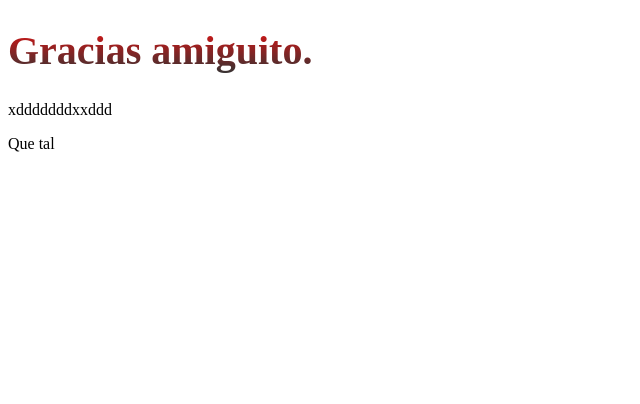
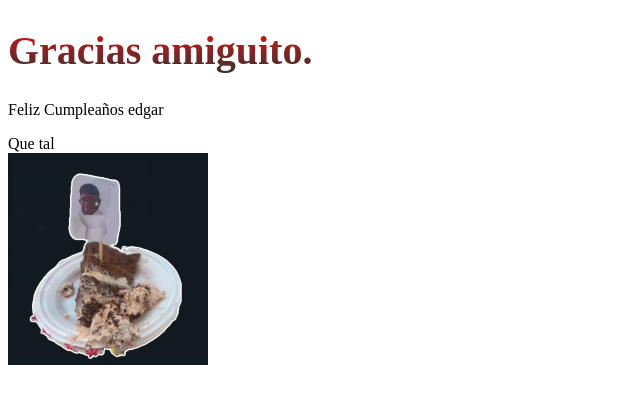
Before and after one commit to Jeanca21prog/Web, a plain HTML site: page index.html in a window 1280 px wide. Shown: the whole page, without its empty margins (0-640 px from the left). Drawn offline with Linux system fonts and the light colour scheme.

Commit message:
Proyecto serio parte1

```diff
--- a/index.html
+++ b/index.html
@@ -4,11 +4,13 @@
     <meta charset="UTF-8">
     <meta name="viewport" content="width=device-width, initial-scale=1.0">
     <link rel="stylesheet" href="style.css">
+
     <title>Document</title>
 </head>
 <body>
     <h1>Gracias amiguito.</h1>
-    <p>xdddddddxxddd</p>
+    <p>Feliz Cumpleaños edgar</p>
     <div>Que tal</div>
+    <img src="tORTA.PNG" alt="Graciasamiguitojgp">
 </body>
 </html>
--- a/style.css
+++ b/style.css
@@ -4,3 +4,4 @@ h1 {
     -webkit-background-clip: text;
     -webkit-text-fill-color: transparent;
 }
+img {width: 200px;}
```
Also changed, not shown: tORTA.PNG (added).
